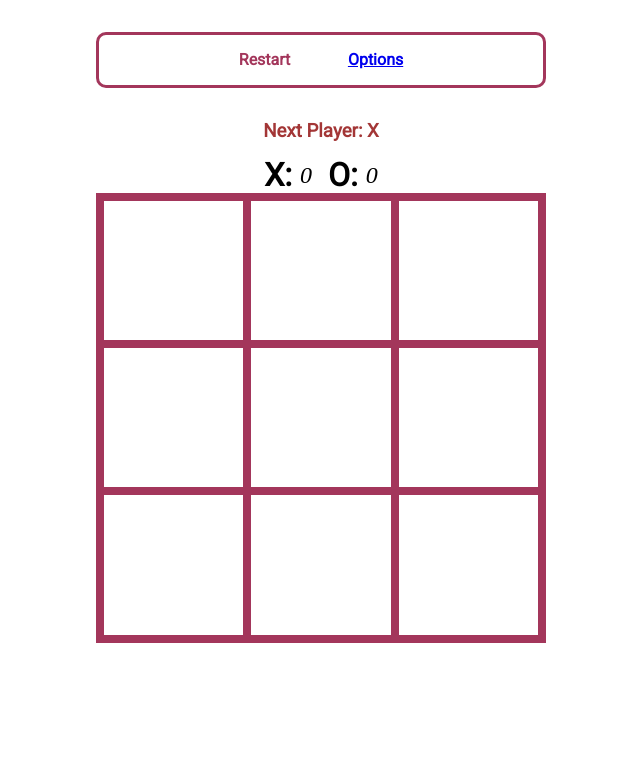
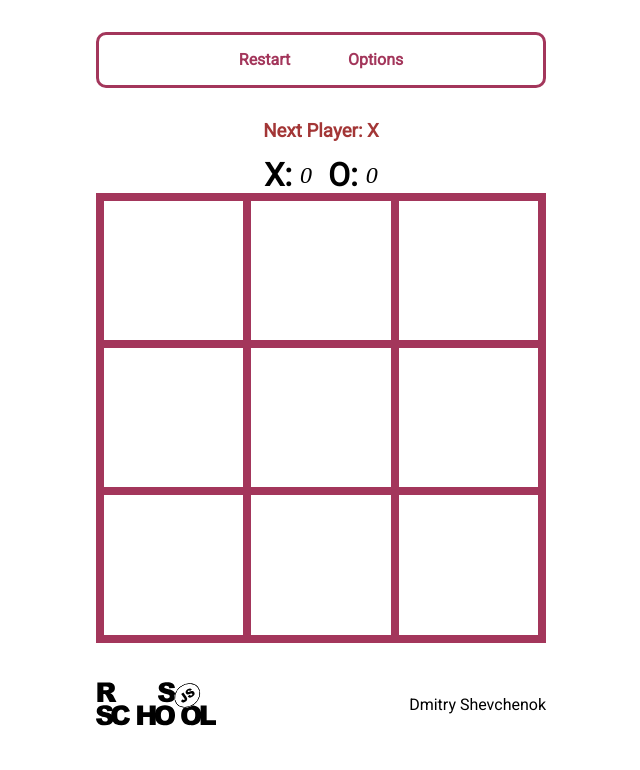
Before and after one commit to sheVadead/react-game, a React app: page / in a window 1280 px wide. Shown: the whole page, without its empty margins (319-959 px from the left). Built offline with nearby package versions, Linux system fonts and the light colour scheme; no server answers.

Commit message:
feat: add school logo

```diff
--- a/src/components/Game.js
+++ b/src/components/Game.js
@@ -2,6 +2,7 @@ import React, { useState } from "react";
 import { calculateWinner } from "./helpers/helpers";
 import Board from "./game-board";
 import Header from "./header/Header";
+import Footer from "./footer/Footer";
 const Game = () => {
   const [gameCells, setGameCells] = useState(
     JSON.parse(localStorage.getItem("savedGame")) || Array(9).fill(null)
@@ -39,6 +40,7 @@ const Game = () => {
         </div>
       </div>
       {<Board cells={gameCells} onClick={handleClick} />}
+      <Footer />
     </>
   );
 };
--- /dev/null
+++ b/src/components/footer/Footer.css
@@ -0,0 +1,15 @@
+.footer {
+    display: flex;
+    justify-content: space-between;
+    align-items: center;
+}
+
+.git {
+    text-decoration: none;
+    color: black;
+}
+
+.git:hover {
+    transition: 0.5s;
+    transform: scale(1.1)
+}
--- /dev/null
+++ b/src/components/footer/Footer.js
@@ -0,0 +1,17 @@
+import rsLogo from "../../assets/img/rs_school_js.svg";
+import "./Footer.css";
+const Footer = () => {
+  return (
+    <div className='footer'>
+      <a href='https://rs.school/js/' target='_blank'>
+        {" "}
+        <img src={rsLogo} alt='rslogo' width='120' height='120' />
+      </a>
+      <a className='git' href='https://github.com/sheVadead' target='_blank'>
+        Dmitry Shevchenok
+      </a>
+    </div>
+  );
+};
+
+export default Footer;
--- a/src/index.css
+++ b/src/index.css
@@ -32,6 +32,11 @@ h1 {
 .nav-item {
   color:#a3365b;
   font: bold normal 1rem/110% Roboto, sans-serif;
+}
+.nav-item a {
+  color:#a3365b;
+  font: bold normal 1rem/110% Roboto, sans-serif;
+  text-decoration: none;
 }
 .nav-item:hover {
   cursor: pointer;
```
Also changed, not shown: src/assets/img/rs_school_js.svg (added), src/components/header/Header.css (line endings or trailing spaces).
